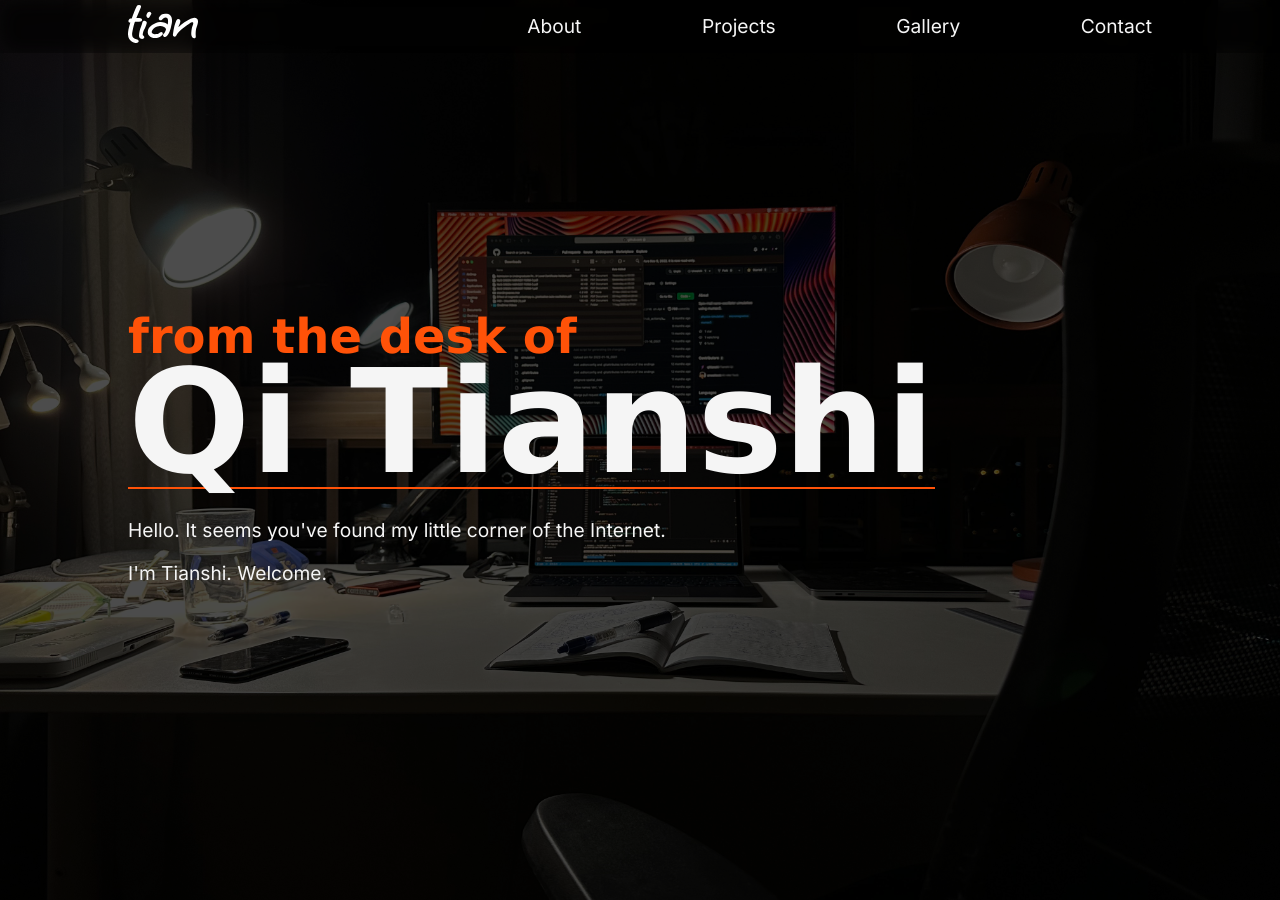
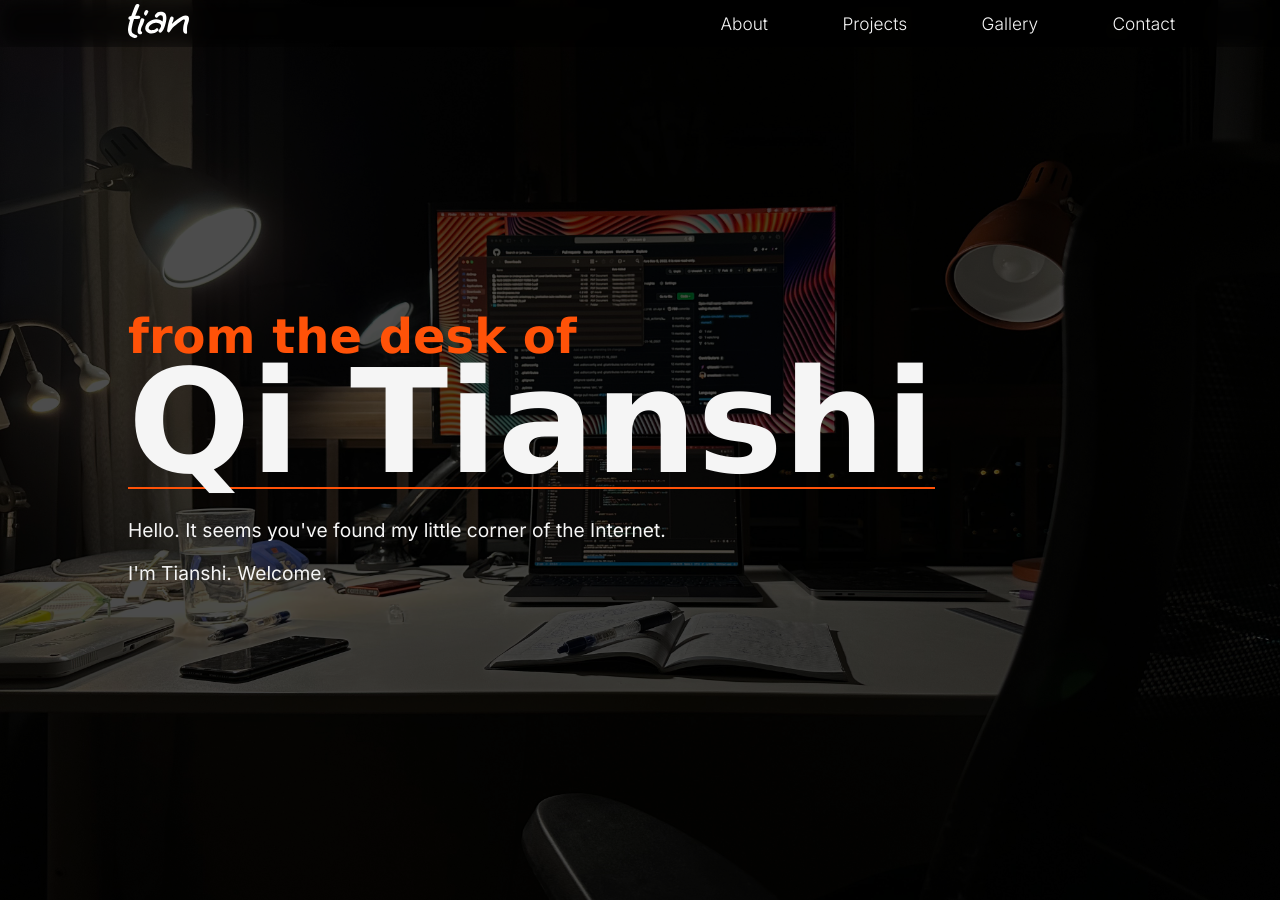
Before and after one commit to qitianshi/qitianshi.com, a Jekyll site: the page built from index.html, in a window 1280 px wide and 900 px high. Built offline with Jekyll 4.4.1, drawn with Linux system fonts in a browser that asks for light colours; some web fonts are replaced.

Commit message:
Reduce size and spacing of nav links

```diff
--- a/_sass/layout/_sitewide-header.scss
+++ b/_sass/layout/_sitewide-header.scss
@@ -32,7 +32,7 @@
     }
 
     &__logo {
-        height: 2em;
+        height: 1.75em;
         margin: 0 3em;
     }
 
@@ -49,10 +49,12 @@
             a {
 
                 display: block;
-                padding: 0.75em 3em;
+                padding: 0.75em 2em;
 
                 // Overrides default link appearance.
                 color: var(--foreground-primary-color);
+                font-size: 0.9em;
+                font-weight: 300;
 
             }
 
```
